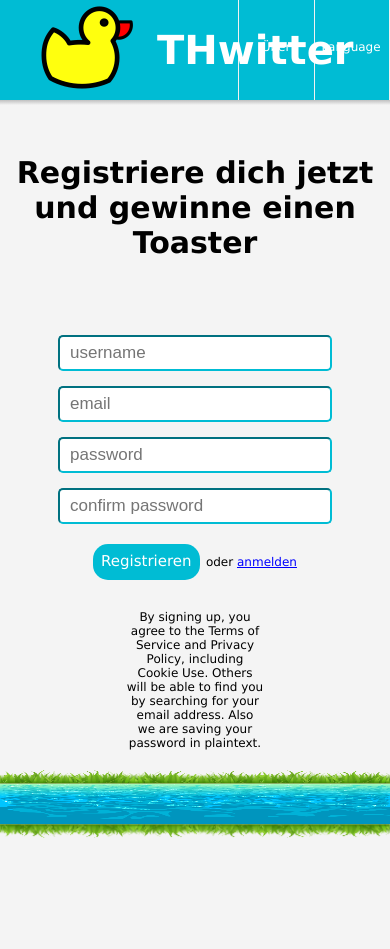
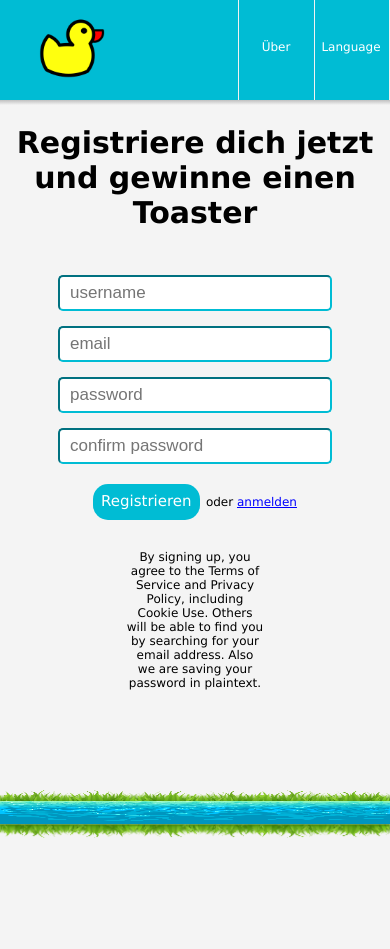
Before and after one commit to SHRipper/THwitter, a PHP site: page /php/registration/registration.php in a window 390 px wide. Run offline with PHP 8.4, Linux system fonts and the light colour scheme.

Commit message:
login and registration looks beautiful on mobile

```diff
--- a/design/php/login/login.php
+++ b/design/php/login/login.php
@@ -4,6 +4,7 @@
     <title>Anmelden</title>
     <link rel="stylesheet" type="text/css" href="../../style/login_registration_style.css">
     <script src="../../js/validate.js"></script>
+    <meta name="viewport" content="width=device-width, initial-scale=1.0, user-scalable=no">
     <?php include '../script/script_session.php'; ?>
 
 </head>
--- a/design/php/registration/registration.php
+++ b/design/php/registration/registration.php
@@ -4,6 +4,7 @@
     <title>Register</title>
     <link rel="stylesheet" type="text/css" href="../../style/login_registration_style.css">
     <script language="JavaScript" src="../../js/validate.js"></script>
+    <meta name="viewport" content="width=device-width, initial-scale=1.0, user-scalable=no">
 </head>
 
 <body onload="enter_listener();">
--- a/design/style/login_registration_style.css
+++ b/design/style/login_registration_style.css
@@ -335,3 +335,43 @@ p, a {
     bottom: 20px;
     left: 0px;
 }
+
+@media only screen and (max-width: 767px) {
+    #welcome_text_wrapper {
+        margin-top: 20px;
+    }
+
+    #site_name_wrapper {
+        display: none;
+    }
+
+    #logo {
+        width: 70px;
+        height: 70px;
+        margin: 15px;
+        margin-left: 0px;
+    }
+
+    #upper_grass {
+        bottom: 40px;
+    }
+
+    #water {
+        height: 41px;
+    }
+
+    #duck {
+        width: 50px;
+        height: 50px;
+    }
+
+    #login_form {
+        margin-top: 30px;
+    }
+}
+
+@media only screen and (max-height: 550px) {
+    #upper_grass, #water, #duck_move_wrapper, #lower_grass {
+        display: none;
+    }
+}
```
